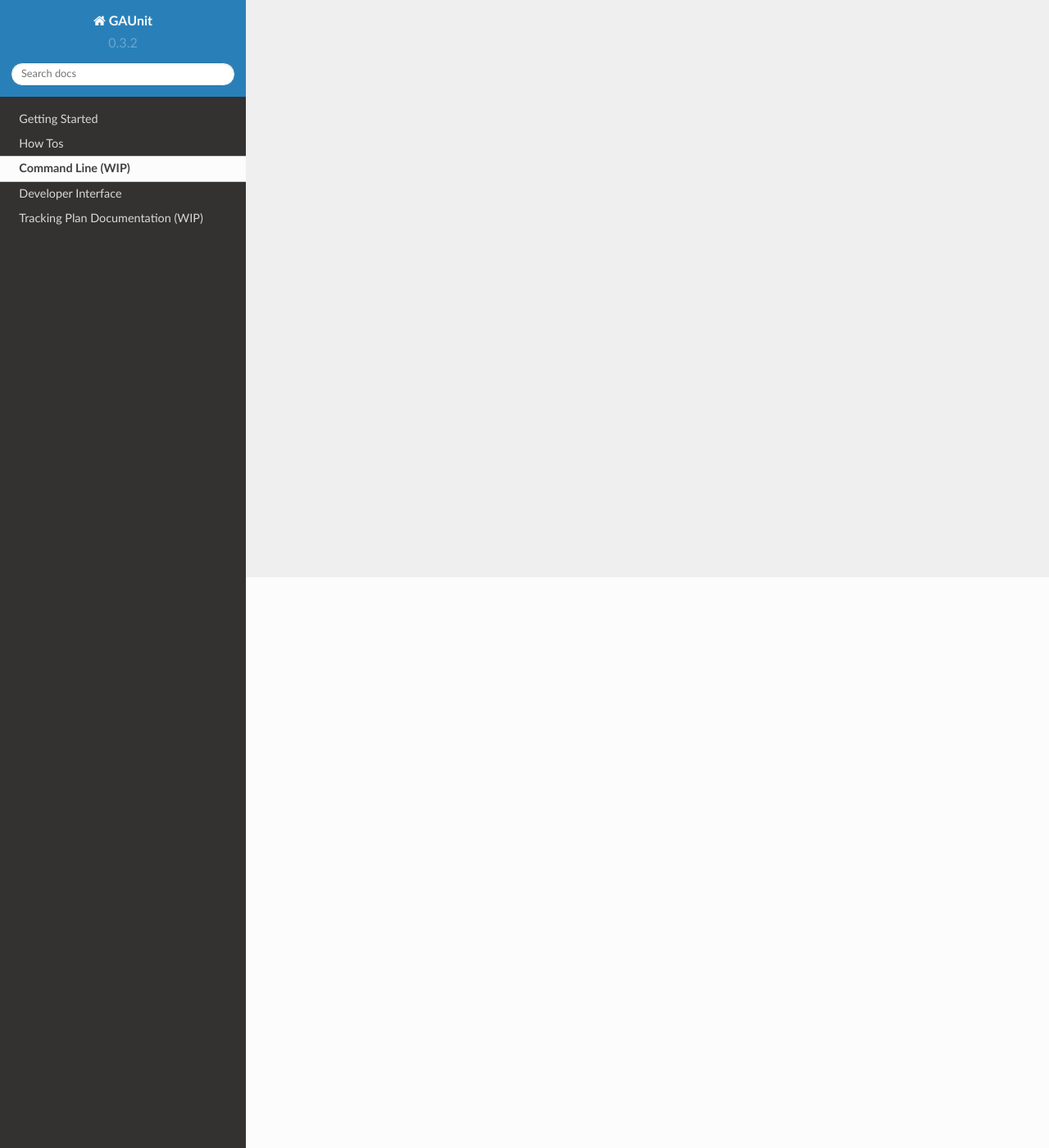
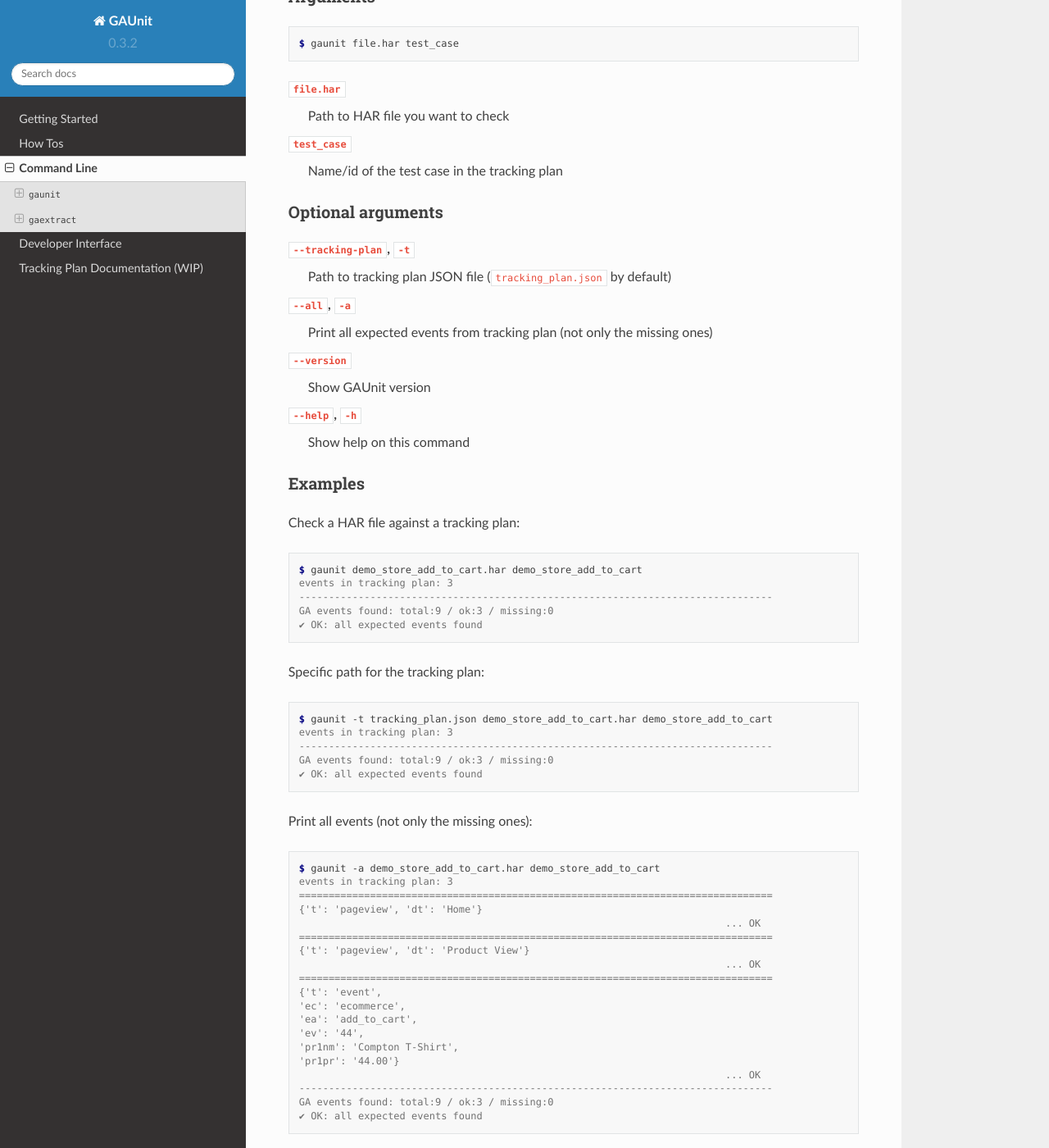
Before and after one commit to VinceCabs/GAUnit, a Sphinx documentation site: the page built from docs/command.rst, in a window 1280 px wide and 1400 px high, scrolled down 696 px. Shown: the whole window at 82% size. Built offline with Sphinx 7.4.7 and the Read the Docs theme 2.0.0, drawn with Linux system fonts in a browser that asks for light colours; some of the changed text lies outside the part shown.

Commit message:
📘docs: add Command Line doc

```diff
--- a/docs/command.rst
+++ b/docs/command.rst
@@ -1,6 +1,171 @@
 .. _command:
 
-Command Line (WIP)
+Command Line
 ===================
 
-**WIP**
+If you have HAR files, GAUnit commands will greatly help you to quickly see which Google Analytics events
+were fired, check if they correspond to what is expected, write a tracking plan from this base, etc.
+
+GAUnit comes with 2 separate commands:
+
+- :ref:`gaunit_command`: from HAR file and a test case name, check events against an existing tracking plan
+- :ref:`gaextract_command`: from a HAR file, extract and print GA events, possibly to add them to a tracking plan
+
+Examples in this section can be run from the `GAUnit Getting started sample <https://github.com/VinceCabs/GAUnit/tree/master/samples/getting_started>`_
+directory on Github.
+
+.. seealso::
+
+    :ref:`tutorial`
+
+.. _gaunit_command:
+
+``gaunit``
+--------------------------
+
+This command takes a test case name, a HAR file and a tracking plan
+(in the form of a JSON file, ``tracking_plan.json`` by default)
+and prints the result in the console. By default, it only prints missing events.
+
+Arguments
+^^^^^^^^^^^^^^^^
+
+.. code:: console
+
+    $ gaunit file.har test_case
+
+
+``file.har``
+    Path to HAR file you want to check
+
+``test_case``
+    Name/id of the test case in the tracking plan
+
+Optional arguments
+^^^^^^^^^^^^^^^^^^^^^^^^
+
+``--tracking-plan``, ``-t``
+    Path to tracking plan JSON file (``tracking_plan.json`` by default)
+
+``--all``, ``-a``
+    Print all expected events from tracking plan (not only the missing ones)
+
+``--version``
+    Show GAUnit version
+
+``--help``, ``-h``
+    Show help on this command
+
+Examples
+^^^^^^^^^^^^^^
+
+Check a HAR file against a tracking plan:
+
+.. code:: console
+
+    $ gaunit demo_store_add_to_cart.har demo_store_add_to_cart
+    events in tracking plan: 3
+    --------------------------------------------------------------------------------
+    GA events found: total:9 / ok:3 / missing:0
+    ✔ OK: all expected events found
+
+Specific path for the tracking plan:
+
+.. code:: console
+
+    $ gaunit -t tracking_plan.json demo_store_add_to_cart.har demo_store_add_to_cart
+    events in tracking plan: 3
+    --------------------------------------------------------------------------------
+    GA events found: total:9 / ok:3 / missing:0
+    ✔ OK: all expected events found
+
+Print all events (not only the missing ones):
+
+.. code:: console
+
+    $ gaunit -a demo_store_add_to_cart.har demo_store_add_to_cart
+    events in tracking plan: 3
+    ================================================================================
+    {'t': 'pageview', 'dt': 'Home'}
+                                                                            ... OK
+    ================================================================================
+    {'t': 'pageview', 'dt': 'Product View'}
+                                                                            ... OK
+    ================================================================================
+    {'t': 'event',
+    'ec': 'ecommerce',
+    'ea': 'add_to_cart',
+    'ev': '44',
+    'pr1nm': 'Compton T-Shirt',
+    'pr1pr': '44.00'}
+                                                                            ... OK
+    --------------------------------------------------------------------------------
+    GA events found: total:9 / ok:3 / missing:0
+    ✔ OK: all expected events found
+
+Get GAUnit version:
+
+.. code:: console
+
+    $ gaunit --version
+    GAUnit X.X.X
+
+.. _gaextract_command:
+
+``gaextract``
+--------------------------
+
+This command takes a HAR file, extracts all Google Analytics events and
+prints them in the console (Python dict format). You can filter parameters.
+
+Purposes of this command are :
+
+- extract events and use them as an input for future tracking plans
+- look for specific events and parameters after a browsing session
+
+Arguments
+^^^^^^^^^^^^^^^^
+
+.. code:: console
+
+    $ gextract file.har
+
+``file.har``
+    Path to HAR file containing GA events
+
+Optional arguments
+^^^^^^^^^^^^^^^^^^^^^^^^
+
+``--filter``, ``-f``
+    list of events parameters you want to extract, seperated by a space (other params are filtered out). Example: ``--filter a b c``
+
+Examples
+^^^^^^^^^^^^^^
+
+Check a HAR file against a tracking plan:
+
+.. code:: console
+
+    $ gaextract demo_store_add_to_cart.har
+    [{'_v': 'j87', 'a': '1597243964', 'dt': 'Home', 't': 'pageview', 'v': '1'},
+    {'_gid': '1844211766.1609794530',
+    '_s': '2',
+    '_u': 'aGBAAUALAAAAAC~',
+    '_v': 'j87',
+    'a': '2035613723',
+    ...
+
+Filter events. Only show event type and page title (*important*: add ``--filter`` argument at the end):
+
+.. code:: console
+
+    $ gaextract demo_store_add_to_cart.har --filter t dt
+    [{'dt': 'Home', 't': 'pageview'},
+    {'dt': 'Home', 'ea': 'view_item_list', 't': 'event'},
+    {'dt': 'Home', 'ea': 'view_promotion', 't': 'event'},
+    {'dt': 'Home', 'ea': 'select_content', 't': 'event'},
+    {'dt': 'Product View', 't': 'pageview'},
+    {'dt': 'Product View', 'ea': 'view_item', 't': 'event'},
+    {'dt': 'Product View', 'ea': 'view_promotion', 't': 'event'},
+    {'dt': 'Product View', 'ea': 'view_item_list', 't': 'event'},
+    {'dt': 'Product View', 'ea': 'add_to_cart', 't': 'event'}]
```
